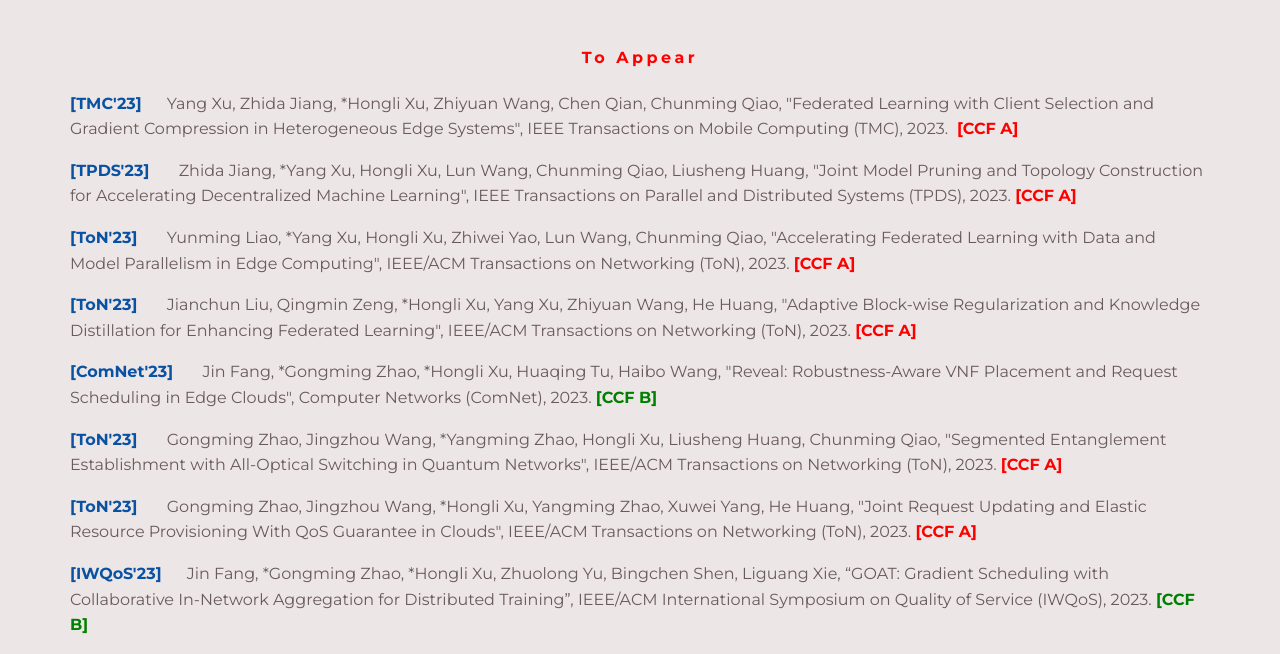
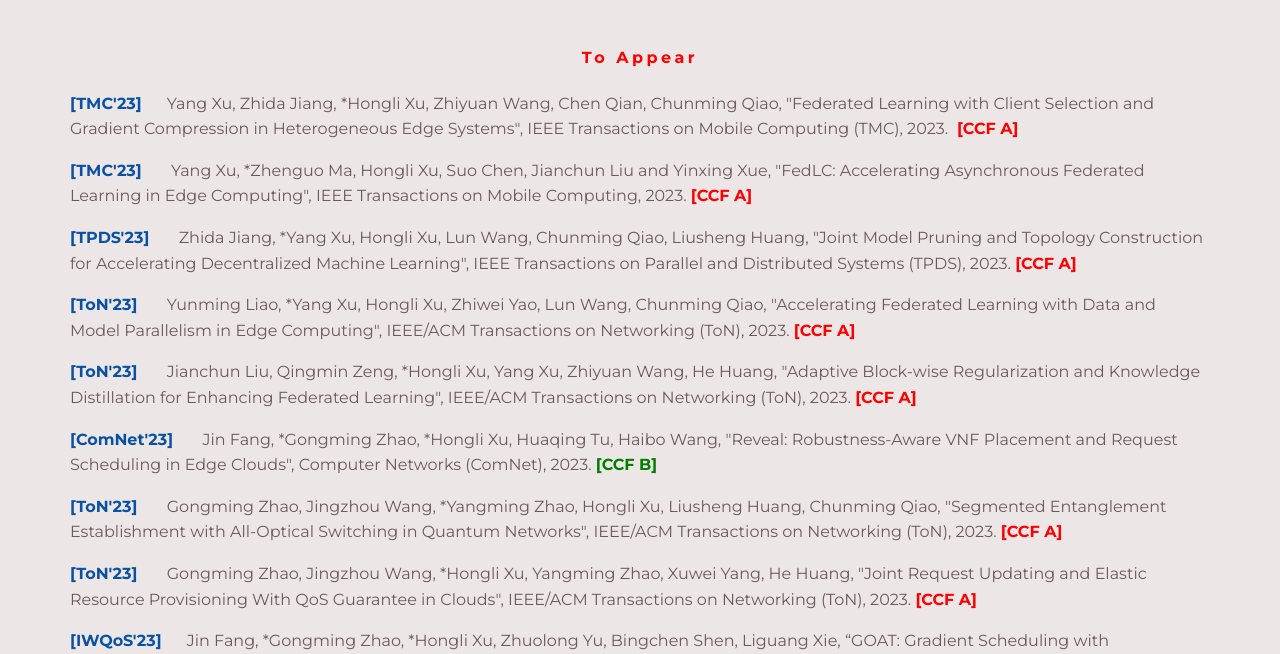
Before and after one commit to int-ustc/int-ustc.github.io, a plain HTML site: page paper.html in a window 1280 px wide. Shown: the part 98-752 px from the top of the page. Drawn offline with Linux system fonts and the light colour scheme; some packages are replaced by stand-ins of ours.

Commit message:
8-31-update

```diff
--- a/paper.html
+++ b/paper.html
@@ -49,6 +49,9 @@
                     <p>
                         <span>[TMC'23]</span>&nbsp;&nbsp;&nbsp;&nbsp;&nbsp;&nbsp;Yang Xu, Zhida Jiang, *Hongli Xu, Zhiyuan Wang, Chen Qian, Chunming Qiao, "Federated Learning with Client Selection and Gradient Compression in Heterogeneous Edge Systems",
                         IEEE Transactions on Mobile Computing (TMC), 2023. <span><font color="#FF0000 "> [CCF A]</font></span>
+                    </p>
+                    <p><span>[TMC'23]</span>&nbsp;&nbsp;&nbsp;&nbsp;&nbsp;&nbsp; Yang Xu, *Zhenguo Ma, Hongli Xu, Suo Chen, Jianchun Liu and Yinxing Xue, "FedLC: Accelerating Asynchronous Federated Learning in Edge Computing", IEEE Transactions on Mobile
+                        Computing, 2023. <span><font color="#FF0000 "> [CCF A]</font>
                     </p>
                     <p><span>[TPDS'23]</span>&nbsp;&nbsp;&nbsp;&nbsp;&nbsp;&nbsp; Zhida Jiang, *Yang Xu, Hongli Xu, Lun Wang, Chunming Qiao, Liusheng Huang, "Joint Model Pruning and Topology Construction for Accelerating Decentralized Machine Learning",
                         IEEE Transactions on Parallel and Distributed Systems (TPDS), 2023.
```
Also changed, not shown: news.html (+3 -0 lines).
